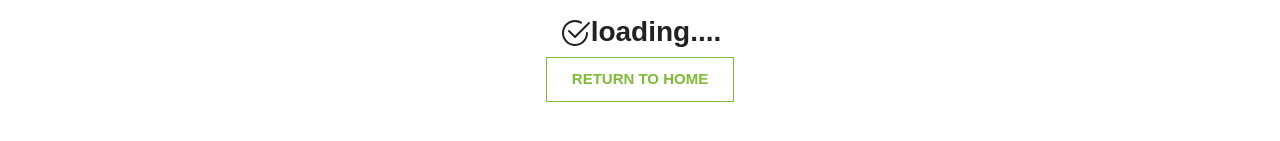
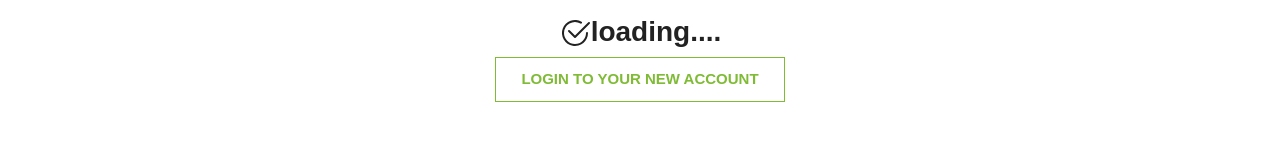
Before and after one commit to prophet12505/Aurora-frontend, a React (Create React App) app: page /verify-email in a window 1280 px wide. Shown: the part 245-386 px from the top of the page. Built offline with nearby package versions, Linux system fonts and the light colour scheme; no server answers; a web font is replaced by a local one.

Commit message:
update verify email detail

```diff
--- a/src/components/LoginOrSignupPanel/EmailVerificationSuccessPanel.jsx
+++ b/src/components/LoginOrSignupPanel/EmailVerificationSuccessPanel.jsx
@@ -6,6 +6,7 @@ import { useLocation } from 'react-router-dom';
 import { VERIFY_EMAIL } from '../../constants/actionTypes';
 import { verifyEmailAction } from '../../actions/userActions';
 import "./EmailVerificationSuccessPanel.css"
+import { frontend_URL } from '../../constants/URL';
 const EmailVerificationSuccessPanel = () => {
   const messageStore = useSelector(state => state.message);
   const dispatch = useDispatch();
@@ -34,7 +35,7 @@ const EmailVerificationSuccessPanel = () => {
             <path d="M15.354 3.354a.5.5 0 0 0-.708-.708L8 9.293 5.354 6.646a.5.5 0 1 0-.708.708l3 3a.5.5 0 0 0 .708 0l7-7z" />
           </svg>
           {verifyRes}</h3></div>
-        <div className='row row-notify'><a href="/"><button className='btn'>Return to home</button></a></div>
+        <div className='row row-notify'><a href={frontend_URL+"/login-or-signup"}><button className='btn'>Login to your new account</button></a></div>
       </div>
     </div>
   )
```
